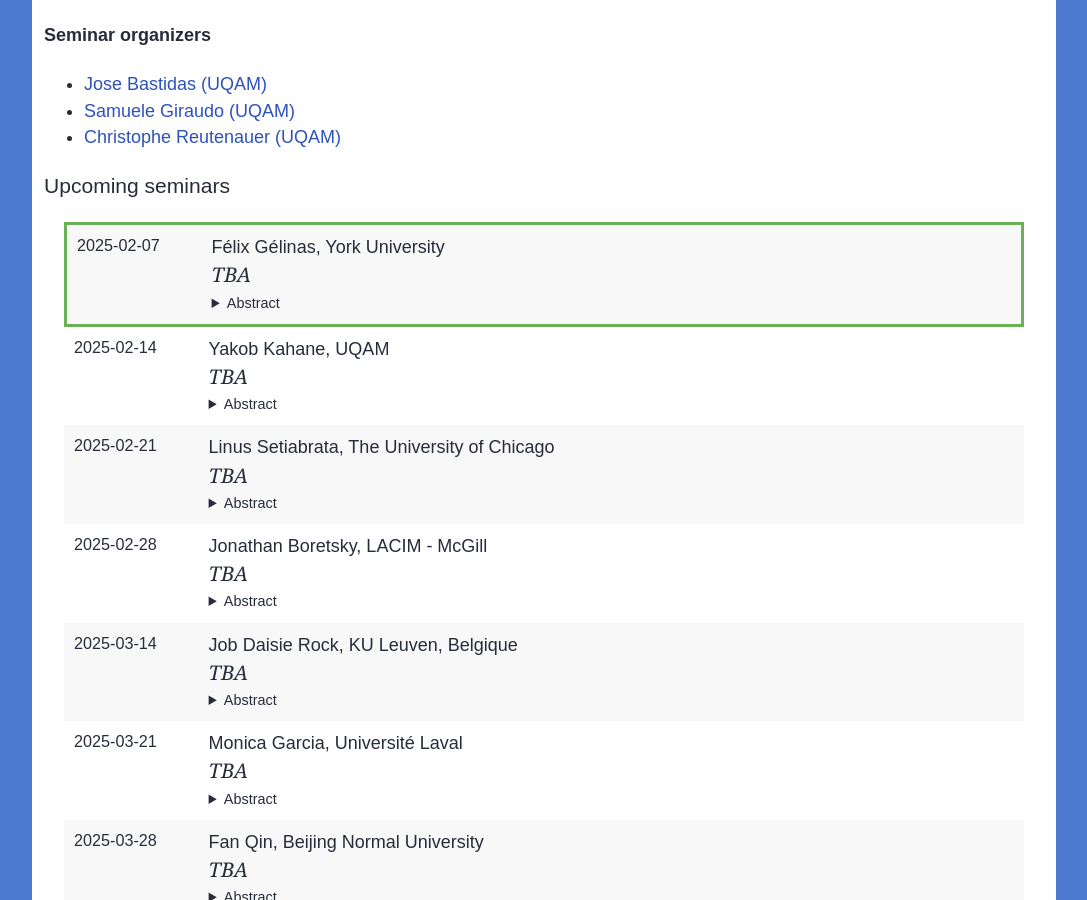
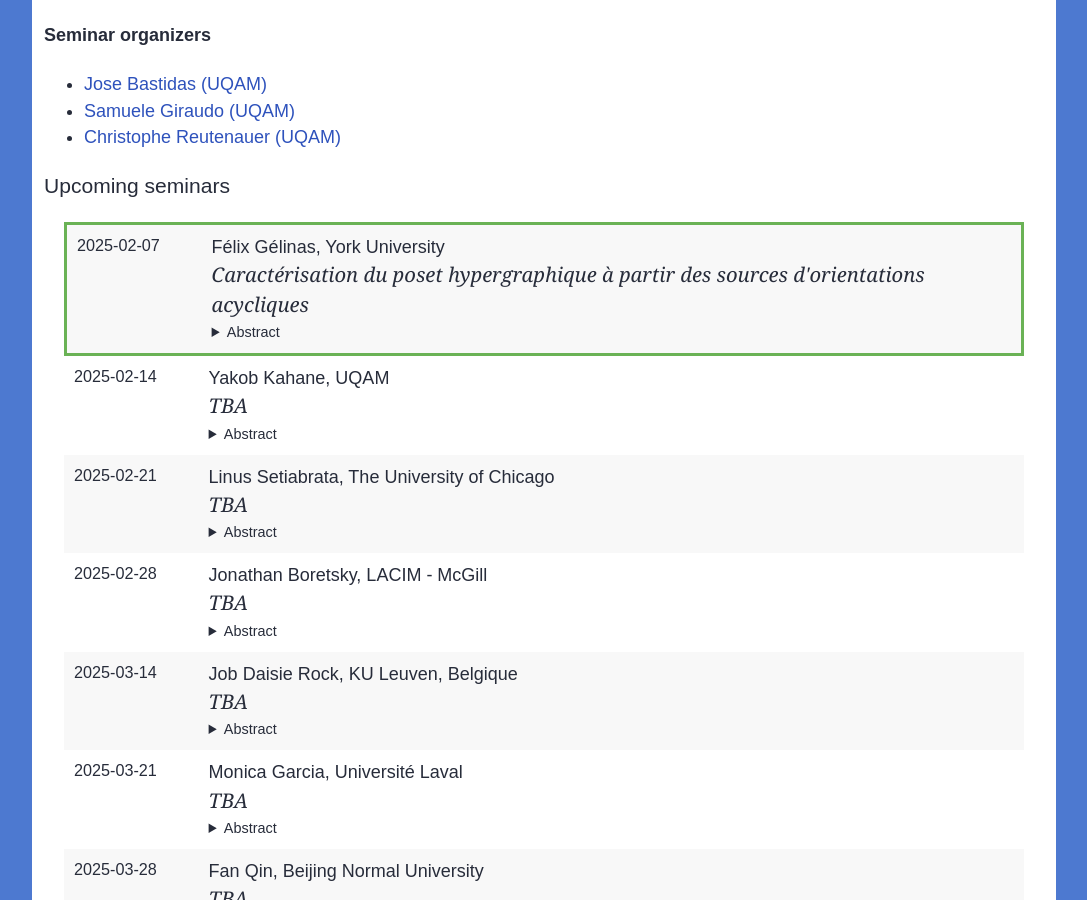
Before and after one commit to lacim-uqam/lacim-uqam.github.io, a Jekyll site: the page built from en/seminar.md, in a window 1280 px wide and 900 px high, scrolled down 637 px. Shown: the whole window, without its empty margins (96-1183 px from the left). Built offline with Jekyll 4.4.1, drawn with Linux system fonts in a browser that asks for light colours; formulas are drawn with MathJax 3; our own code applies the rules of GitHub Pages for plain Markdown files; some of the changed lines change nothing that is shown.

Commit message:
Update lacim-seminar.yml

```diff
--- a/_data/lacim-seminar.yml
+++ b/_data/lacim-seminar.yml
@@ -81,10 +81,28 @@
 - speaker: Félix Gélinas
   affiliation: York University
   title: >
-    TBA
+    Caractérisation du poset hypergraphique à partir des sources d'orientations
+    acycliques
   date: 2025-02-07
   abstract: >
-    TBA
+    Pour un hypergraphe $\mathbb{H} sur $[n]$, le poset hypergraphique
+    $P_{\mathbb{H}}$  est défini comme la fermeture transitive du 1-squelette
+    orienté du polytope hypergraphique $\Delta_{\mathbb{H}}$, qui est la somme
+    de Minkowski des simplices standards $\Delta_H$  associés à chaque
+    hyperarête $H\in \mathbb{H}$. En 2019, C. Benedetti, N. Bergeron et J.
+    Machacek ont établi une correspondance entre cette fermeture transitive et
+    le graphe de flips des orientations acycliques de $\mathbb{H}$. En
+    considérant une orientation de $\mathbb{H}$ comme une application $A$ de
+    $\mathbb{H}$ vers $[n]$, les sources des orientations acycliques sont
+    définies par les valeurs $A(H)$ pour chaque hyperarête $H \in \mathbb{H}$.
+    Récemment, N. Bergeron et V. Pilaud ont proposé une caractérisation de
+    $P_{\mathbb{H}}$ basée sur les sources des orientations acycliques pour les
+    hypergraphes d'intervalle. En particulier, deux orientations acycliques
+    distinctes $A$ et $B$ de $\mathbb{H}$ sont comparables dans $P_{\mathbb{H}}$
+    si et seulement si leurs sources satisfont $A(H) \leq B(H)$ pour toutes les
+    hyperarêtes $H\in \mathbb{H}$. Je présenterai une généralisation et une
+    nouvelle preuve du résultat de Bergeron-Pilaud à tous les hypergraphes.
+    Aucun prérequis n'est nécessaire.
 
 - speaker: Nathan Chapelier-Laget
   affiliation: Université du Littoral côte d'Opale, Calais
```
